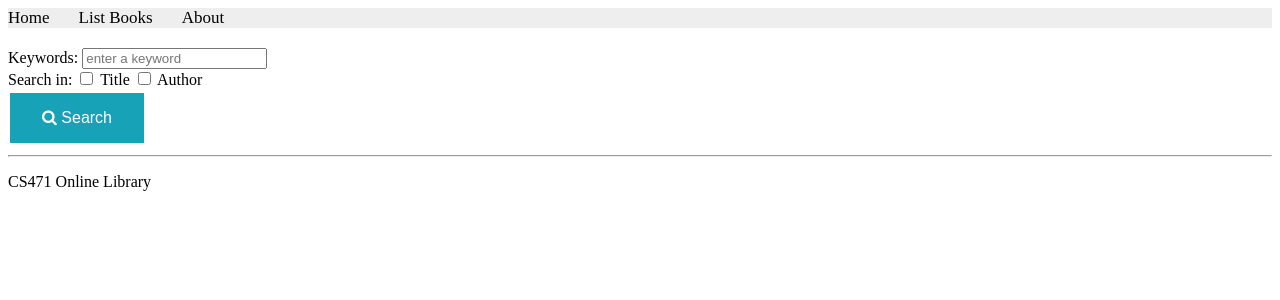
After one commit to Msa3dl/CS471, a Django app: page /books/search in a window 1280 px wide. The commit adds this page. Shown: the top 300 px of the page. Run offline with Django 5.2, Linux system fonts and the light colour scheme.

Commit message:
Complete Lab 6 Django Form Handling

```diff
--- a/onlineLibrary/apps/bookmodule/urls.py
+++ b/onlineLibrary/apps/bookmodule/urls.py
@@ -10,4 +10,5 @@ urlpatterns = [
        path('html5/text/formatting', views.formatting, name='books.formatting'),
        path('html5/listing', views.listing, name='books.listing'),
        path('html5/tables', views.tables, name='books.tables'),
+       path('search', views.search, name='books.search'),
 ]
--- a/onlineLibrary/apps/bookmodule/views.py
+++ b/onlineLibrary/apps/bookmodule/views.py
@@ -27,3 +27,53 @@ def listing(request):
 
 def tables(request):
     return render(request, "bookmodule/tables.html")
+def __getBooksList():
+    book1 = {
+        'id': 12344321,
+        'title': 'Continuous Delivery',
+        'author': 'J.Humble and D. Farley'
+    }
+
+    book2 = {
+        'id': 56788765,
+        'title': 'Reversing: Secrets of Reverse Engineering',
+        'author': 'E. Eilam'
+    }
+
+    book3 = {
+        'id': 43211234,
+        'title': 'The Hundred-Page Machine Learning Book',
+        'author': 'Andriy Burkov'
+    }
+
+    return [book1, book2, book3]
+
+
+def search(request):
+    if request.method == "POST":
+        string = request.POST.get('keyword', '').lower()
+        isTitle = request.POST.get('option1')
+        isAuthor = request.POST.get('option2')
+
+        books = __getBooksList()
+        newBooks = []
+
+        for item in books:
+            contained = False
+
+            if isTitle and string in item['title'].lower():
+                contained = True
+
+            if not contained and isAuthor and string in item['author'].lower():
+                contained = True
+
+            if contained:
+                newBooks.append(item)
+
+        return render(
+            request,
+            'bookmodule/bookList.html',
+            {'books': newBooks}
+        )
+
+    return render(request, 'bookmodule/search.html')
--- /dev/null
+++ b/onlineLibrary/apps/templates/bookmodule/search.html
@@ -0,0 +1,55 @@
+{% extends "layouts/base.html" %}
+{% load static %}
+
+{% block title %}Searching Page{% endblock title %}
+
+{% block stylesheets %}
+<style>
+    .searchForm {
+        margin-top: 20px;
+    }
+
+    button {
+        color: #fff;
+        background-color: #17a2b8;
+        border-color: #17a2b8;
+        border: none;
+        padding: 16px 32px;
+        text-align: center;
+        text-decoration: none;
+        display: inline-block;
+        font-size: 16px;
+        margin: 4px 2px;
+        transition-duration: 0.4s;
+        cursor: pointer;
+    }
+
+    button:hover {
+        background-color: green;
+        color: white;
+    }
+</style>
+{% endblock stylesheets %}
+
+{% block content %}
+<form class="searchForm" method="post" action="">
+    {% csrf_token %}
+
+    <label>Keywords:</label>
+    <input type="text" name="keyword" placeholder="enter a keyword">
+    <br>
+
+    <label>Search in:</label>
+    <input type="checkbox" name="option1">
+    <label>Title</label>
+
+    <input type="checkbox" name="option2">
+    <label>Author</label>
+    <br>
+
+    <button type="submit">
+        <i class="fa fa-search" aria-hidden="true"></i>
+        Search
+    </button>
+</form>
+{% endblock content %}
--- a/onlineLibrary/apps/templates/layouts/base.html
+++ b/onlineLibrary/apps/templates/layouts/base.html
@@ -12,6 +12,7 @@
   <link rel="stylesheet" href="{% static 'styles.css' %}">
 
   {% block stylesheets %}{% endblock stylesheets %}
+  <link rel="stylesheet" href="https://cdnjs.cloudflare.com/ajax/libs/font-awesome/4.7.0/css/font-awesome.min.css">
 </head>
 <body>
 
```
Also changed, not shown: onlineLibrary/apps/templates/bookmodule/bookList.html (added, +24 -0 lines).
